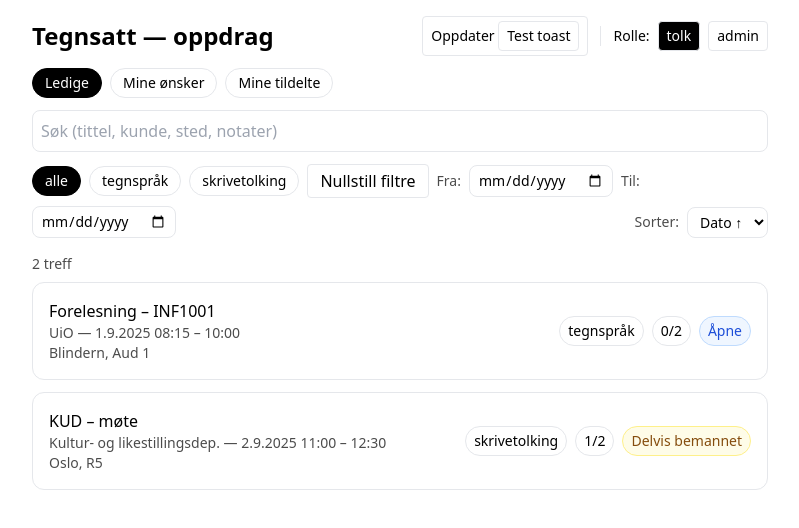
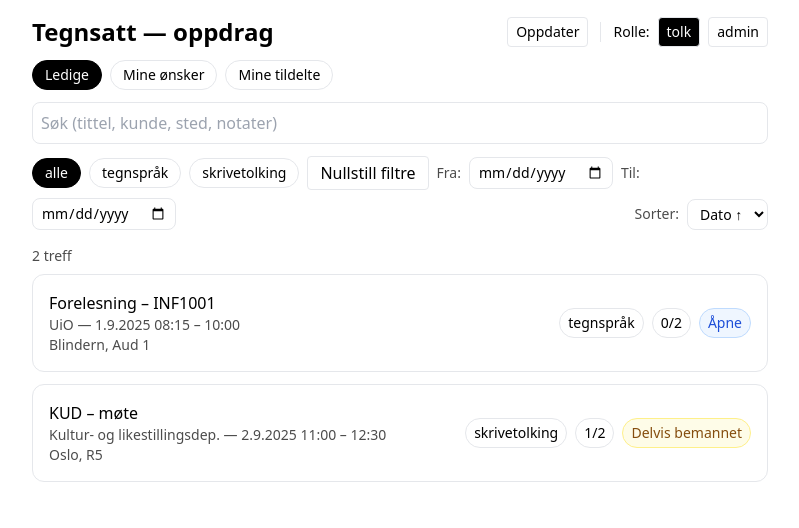
Before and after one commit to bizmomsara/bizmomsara-tegnsatt-coordinator-prototype, a Next.js app: page / in a window 1280 px wide. Shown: the top 528 px of the page, without its empty margins (240-1039 px from the left). Built offline with nearby package versions, Linux system fonts and the light colour scheme.

Commit message:
Update page.jsx

```diff
--- a/app/page.jsx
+++ b/app/page.jsx
@@ -298,12 +298,7 @@ const unassignUser = useCallback(async (a, userId) => {
             className="px-2 py-1 rounded border text-sm bg-white hover:bg-gray-50"
             title="Hent siste"
           >
-            Oppdater <button
-  onClick={() => toast.success('Toast test!')}
-  className="px-2 py-1 rounded border text-sm"
->
-  Test toast
-</button>
+            Oppdater
 
           </button>
 
```
